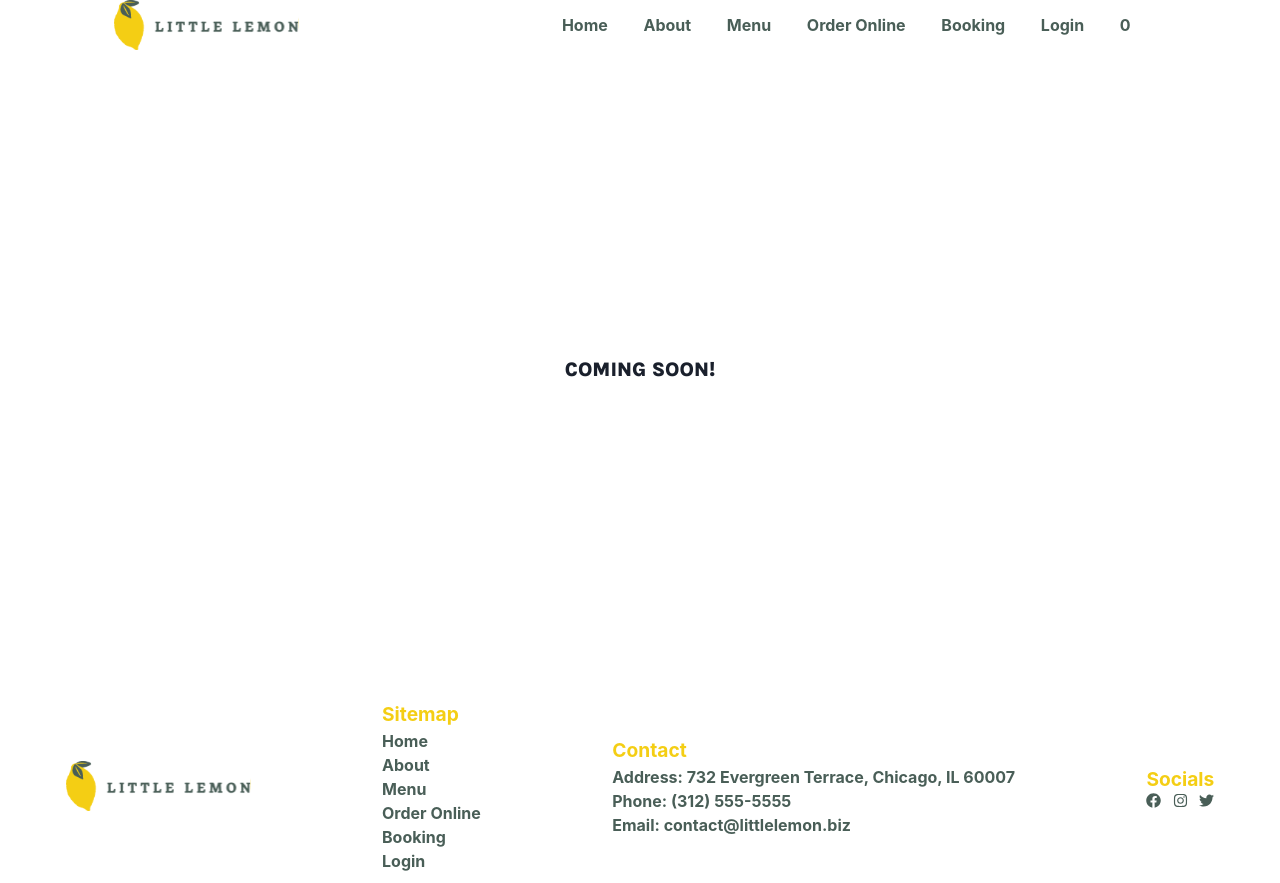
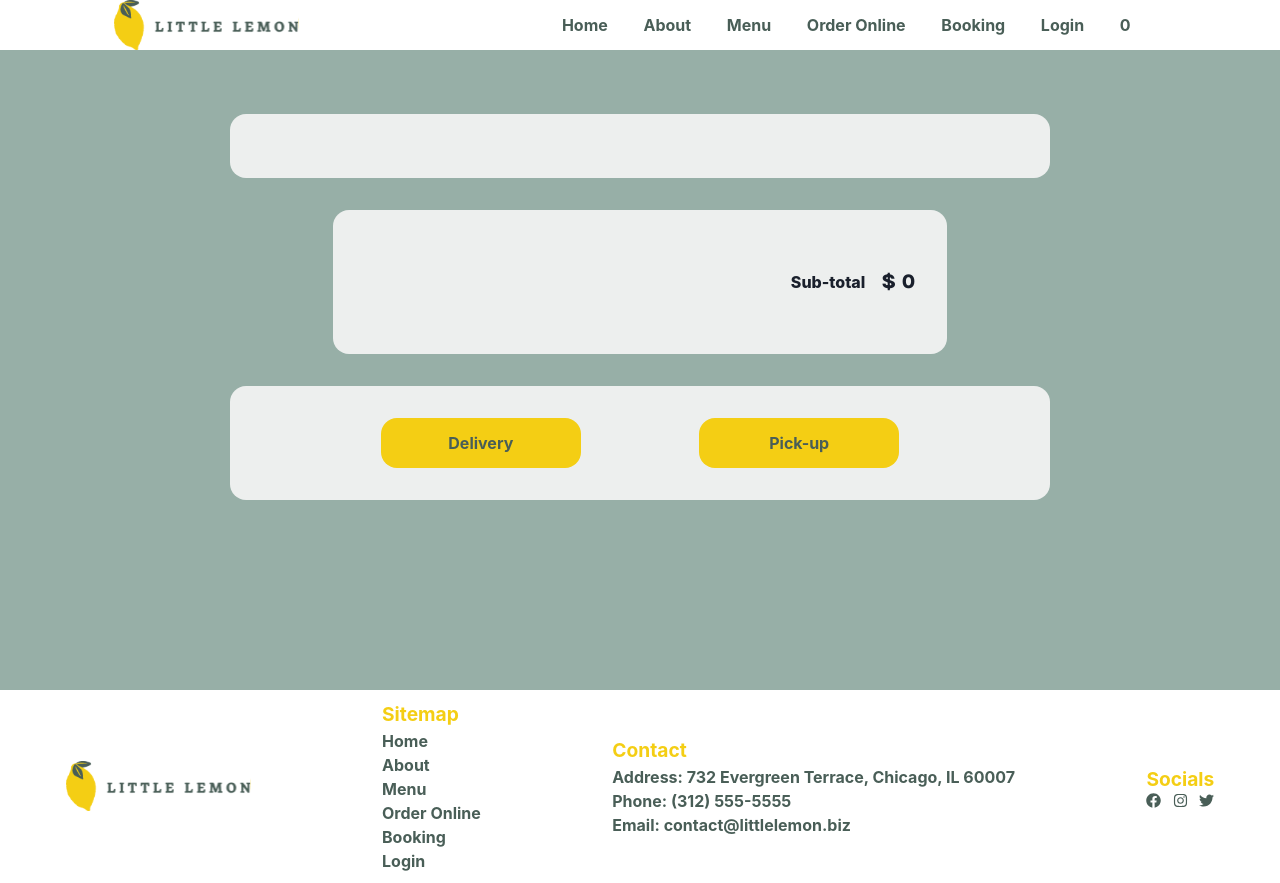
Before and after one commit to benjaminelliott/litle-lemon-web-app, a React (Create React App) app: page /order in a window 1280 px wide. Built offline with nearby package versions, Linux system fonts and the light colour scheme; a web font is replaced by a local one.

Commit message:
built orders page, using useContext for basket state

```diff
--- a/src/App.css
+++ b/src/App.css
@@ -420,7 +420,6 @@ section {
   width: 100%;
   display: grid;
   grid-template-columns: 10% 75% 10% 5%;
-
 }
 
 .menu-section-item::before {
@@ -460,9 +459,77 @@ section {
   height: 100%;
   display: flex;
   flex-direction: column;
+  justify-content: flex-start;
+  align-items: center;
+  background-color: var(--h3);
+  gap: 2rem;
+}
+
+.order-items {
+  width: 80%;
+  display: flex;
+  flex-direction: column;
+  justify-content: center;
+  background-color: var(--h1);
+  border-radius: 16px;
+  padding: 2rem;
+}
+
+.order-item {
+  display: grid;
+  list-style-type: none;
+  grid-template-rows: 1fr;
+  grid-template-columns: 5% 1fr 10%;
+
+}
+
+.order-item::before {
+  content: '🍋'
+}
+
+.order-item-name {
+
+}
+
+.order-item-price {
+
+}
+
+.order-item-price::before {
+  content: '$';
+}
+
+.order-summary {
+  width: 60%;
+  display: flex;
+  flex-direction: row;
+  align-items: center;
+  justify-content: flex-end;
+  gap: 1rem;
+  background-color: var(--h1);
+  border-radius: 16px;
+  padding: 2rem;
+}
+
+.total {
+
+}
+
+.total::before {
+  content: '$ '
+}
+
+.order-options {
+  width: 80%;
+  display: flex;
+  flex-direction: row;
   justify-content: space-evenly;
-  align-items: center;
+  background-color: var(--h1);
+  border-radius: 16px;
+  padding: 2rem;
 }
+
+
 
 .booking {
   padding: 5% 10%;
--- a/src/App.tsx
+++ b/src/App.tsx
@@ -8,7 +8,7 @@ import { HomePage } from 'components/HomePage';
 import { AboutPage } from 'components/AboutPage';
 import { OrderPage } from 'components/OrderPage';
 import { LoginPage } from 'components/LoginPage';
-import { useReducer, useState } from 'react';
+import { createContext, useReducer, useState } from 'react';
 
 const initialState = {
   times: [
@@ -309,14 +309,17 @@ const reducer = (state: any, action: any) => {
   }
 }
 
+export const BasketContext = createContext<any>(null);
+
 const App = () => {
 
     const [ state, dispatch ] = useReducer(reducer, initialState);
 
-    const [ basket, setBasket ] = useState([])
+    const [ basket, setBasket ] = useState<any>([
+    ])
 
     const addToBasket = (item: any) => {
-        setBasket(item)
+            setBasket([...basket, item])
     }
 
     const [order, setOrder ] = useState(
@@ -365,12 +368,13 @@ const App = () => {
   }
 
   return (
+    <BasketContext.Provider value={{basket, setBasket}}>
         <ChakraProvider>
             <Routes>
                 <Route path="/" element={<Layout basket={basket}/>}>
                     <Route index element={<HomePage />} />
                     <Route path="about" element={<AboutPage />} />
-          <Route path="menu" element={<MenuPage menu={initialState.menu} setBasket={setBasket}/>} />
+                    <Route path="menu" element={<MenuPage menu={initialState.menu} addToBasket={addToBasket}/>} />
                     <Route path="order" element={<OrderPage />} />
                     <Route path="booking" element={<BookingPage
                             confirmedBookings={state.confirmedBookings}
@@ -390,6 +394,7 @@ const App = () => {
                 </Route>
             </Routes>
         </ChakraProvider>
+    </BasketContext.Provider>
   );
 }
 
--- a/src/components/Layout.tsx
+++ b/src/components/Layout.tsx
@@ -1,3 +1,4 @@
+import { createContext, useState } from "react";
 import { Outlet, Link } from "react-router-dom";
 
 const navItems = {
@@ -62,7 +63,9 @@ const navItems = {
         }
     ]
 }
+
 export const Layout = (props: any) => {
+
     return (
         <>
             <nav className="top-nav">
--- a/src/components/MenuPage.tsx
+++ b/src/components/MenuPage.tsx
@@ -1,6 +1,7 @@
+import React from "react"
 import { MenuSection } from "./MenuSection"
 
-export const MenuPage = (props: any, setBasket: Function) => {
+export const MenuPage = (props: any, addToBasket: Function) => {
 
     return (
         <section className="menu">
@@ -8,12 +9,12 @@ export const MenuPage = (props: any, setBasket: Function) => {
                 <h1 className="text-section-title">🍋Little Lemon </h1>
                 <h2 className="text-lead">Available for Vegan 🟢 Vegetarian 🟡 diets</h2>
                 {
-                    props.menu.map((course: number) => {
+                    props.menu.map((course: any) => {
                         return (
-                            <>
+                            <React.Fragment key={course.key}>
                                 <hr />
-                                <MenuSection course={course} setBasket={setBasket}/>
-                            </>
+                                <MenuSection course={course} addToBasket={addToBasket}/>
+                            </React.Fragment>
                         )
                     })
                 }
--- a/src/components/MenuSection.tsx
+++ b/src/components/MenuSection.tsx
@@ -1,14 +1,16 @@
+import { useContext } from "react";
 import { LazyLoadImage } from "react-lazy-load-image-component"
+import { BasketContext } from "App";
 
-export const MenuSection = (props: any, setBasket: Function) => {
+export const MenuSection = (props: any, addToBasket: Function) => {
+
+    const { basket, setBasket } = useContext<any>(BasketContext);
 
     return (
         <ul className="menu-section">
             <h2 className="text-lead">{props.course.name}</h2>
             {
                 props.course.items.map((item:any) => {
-                    console.log(item.veggie, item.vegan)
-
                     return (
                         <li
                             className={ item.veggie && item.vegan
@@ -24,11 +26,10 @@ export const MenuSection = (props: any, setBasket: Function) => {
                             <p className="menu-section-item-price">{item.price}</p>
                             <button
                                 className="menu-basket-button"
-                                onSubmit={() => {
-                                    return (
-                                        setBasket(item)
-                                    )
-                                }}
+                                onClick={()=> {
+                                    setBasket([...basket, item])
+                                    console.log(basket)}
+                                }
                             ><LazyLoadImage src="icons/Basket.svg"/></button>
                         </li>
                     )
--- a/src/components/OrderPage.tsx
+++ b/src/components/OrderPage.tsx
@@ -1,7 +1,64 @@
+import { useContext, useState } from "react";
+import { BasketContext } from "App";
+
 export const OrderPage = () => {
+
+    const { basket, setBasket }  = useContext<any>(BasketContext);
+
+    const [ total, setTotal ] = useState(0);
+
+    const [ delivery, setDelivery ] = useState<Boolean>()
+
+    console.log(basket)
+
     return (
         <section className="order">
-            <h1 className="text-section-title">Coming soon!</h1>
+            <ul className="order-items">
+                {
+                basket.map((item: any) => {
+                    return (
+                        <li className="order-item">
+                            <p className="order-item-name">{item.name}</p>
+                            <p className="order-item-price">{item.price}</p>
+                        </li>
+                    )
+                })
+            }
+            </ul>
+            <div className="order-summary">
+                <p className="text-specials">Sub-total</p>
+                <h1 className="text-section-title total">
+                    {
+                        basket.reduce((acc: any, obj: any) => {
+                            return (
+                                acc + obj.price
+                            )
+                        }, 0)
+                    }
+                </h1>
+            </div>
+            <div className="order-options">
+                <button
+                    className="buttonh1"
+                    onClick={() => setDelivery(true)}
+                >
+                    Delivery
+                </button>
+                <button
+                    className="buttonh1"
+                    onClick={() => setDelivery(false)}
+                >
+                    Pick-up
+                </button>
+            </div>
+            {
+                delivery &&
+                <p>Delivery</p>
+            }
+            {
+                delivery == false &&
+                <p>Pickup</p>
+            }
         </section>
     )
 }
```
Lines whose indentation alone changed are shown as unchanged.
